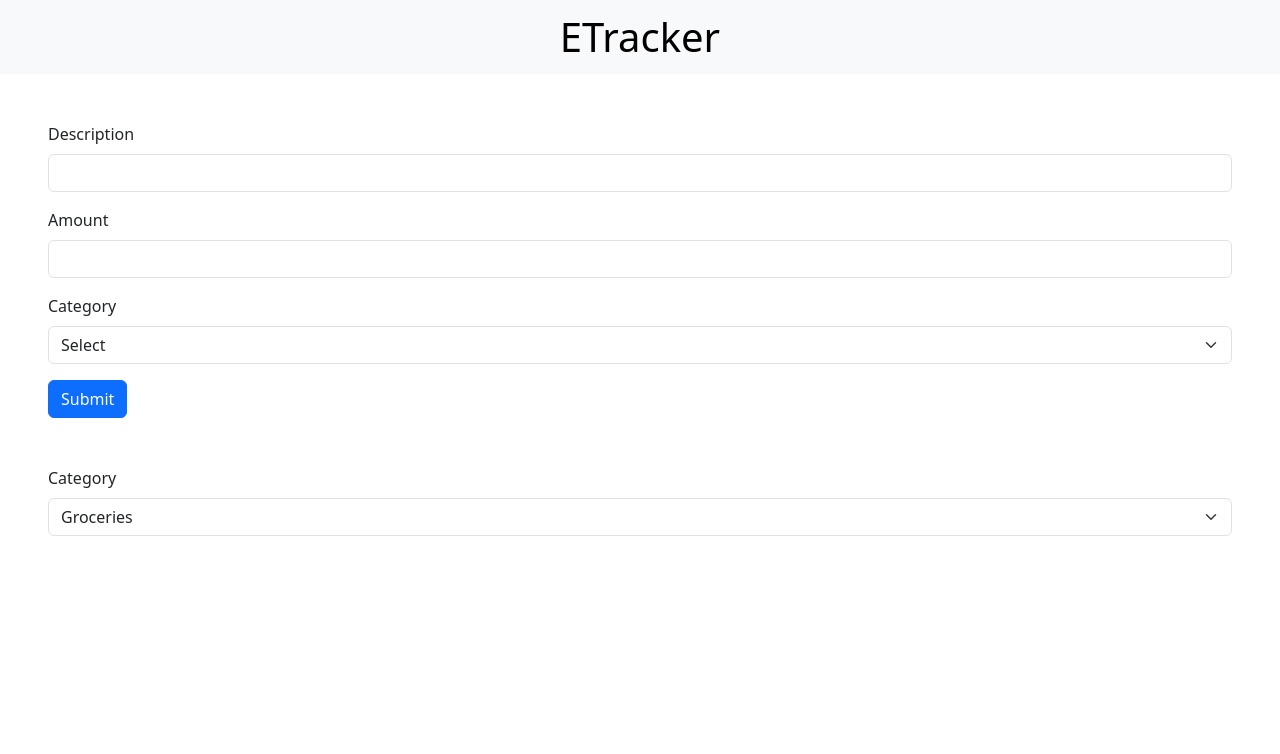
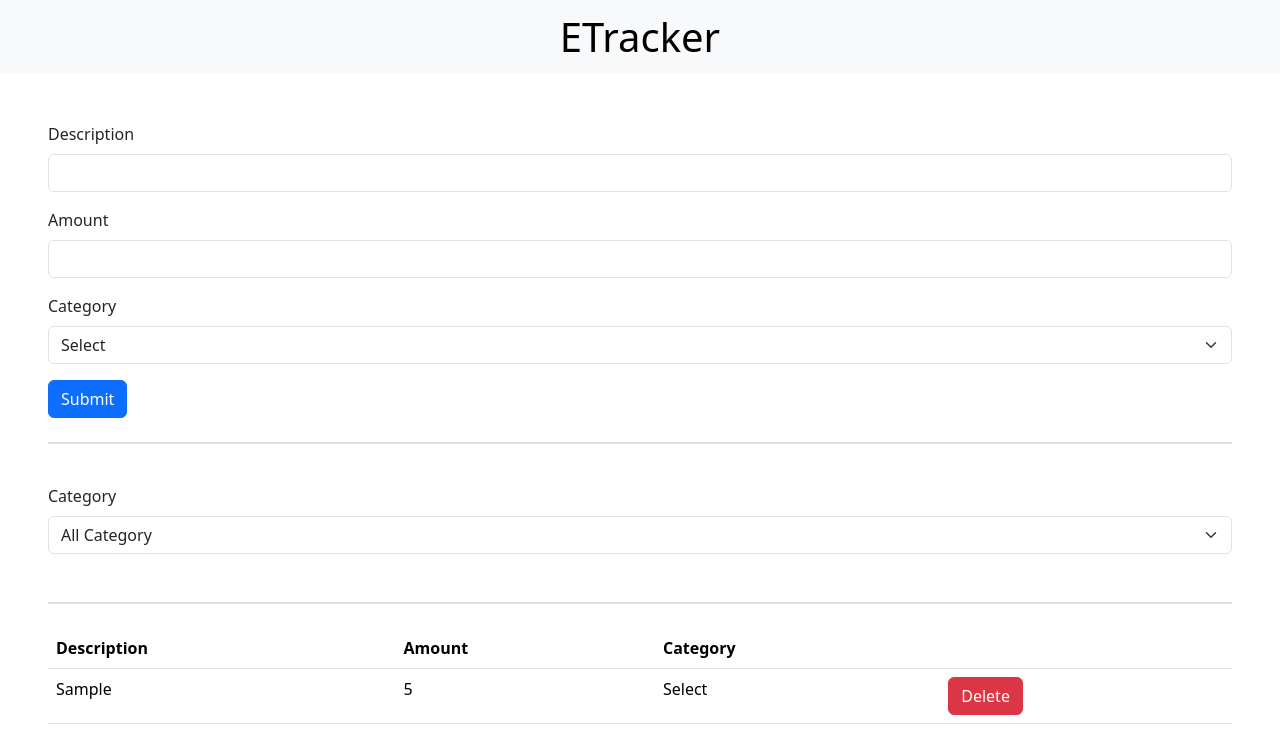
Before and after one commit to ATmilkyway/react_expense_tracker, a React (Vite) app: page / in a window 1280 px wide. Both pictures are taken after typing "Sample", "5" into the empty fields and a click on the button "Submit". Shown: the top 754 px of the page. Built offline with nearby package versions, Linux system fonts and the light colour scheme.

Commit message:
show list of expense

```diff
--- a/src/App.tsx
+++ b/src/App.tsx
@@ -2,6 +2,7 @@ import { useState } from "react";
 import ExpenseForm from "./component/ExpenseForm";
 import { NavBar } from "./component/NavBar";
 import SelectCategory from "./component/SelectCategory";
+import ListExpense from "./component/ListExpense";
 
 export interface FormData {
   description: string;
@@ -17,13 +18,13 @@ const Category = {
 
 console.log(Category);
 const App = () => {
-  const [expense, setExpense] = useState<FormData[]>([]);
+  const [expenses, setExpense] = useState<FormData[]>([]);
 
   // handleOnSubmit
   const handleOnSubmit = (data: FormData) => {
     setExpense((e) => [...e, data]);
   };
-  console.log(expense);
+  console.log(expenses);
 
   return (
     <div>
@@ -33,9 +34,13 @@ const App = () => {
           handleOnSubmit={handleOnSubmit}
           category={Object.values(Category)}
         />
-        <div className="py-5">
+        <hr className="border-secondary border-2 my-4" />
+
+        <div className="pt-3 pb-2">
           <SelectCategory />
         </div>
+        <hr className="border-secondary border-2 my-4" />
+        <ListExpense expenses={expenses}/>
       </div>
     </div>
   );
--- /dev/null
+++ b/src/component/ListExpense.tsx
@@ -0,0 +1,37 @@
+import type { FormData } from "../App";
+
+interface Props {
+  expenses: FormData[];
+}
+const ListExpense = ({ expenses }: Props) => {
+  return (
+    <div>
+      <table className="table">
+        <thead>
+          <tr>
+            <th scope="col">Description</th>
+            <th scope="col">Amount</th>
+            <th scope="col">Category</th>
+            <th scope="col"></th>
+          </tr>
+        </thead>
+        <tbody>
+          {expenses.map((e, index) => (
+            <tr>
+              <td>{e.description}</td>
+              <td>{e.amount}</td>
+              <td>{e.category}</td>
+              <td>
+                <button type="button" className="btn btn-danger">
+                  Delete
+                </button>
+              </td>
+            </tr>
+          ))}
+        </tbody>
+      </table>
+    </div>
+  );
+};
+
+export default ListExpense;
--- a/src/component/SelectCategory.tsx
+++ b/src/component/SelectCategory.tsx
@@ -11,6 +11,7 @@ const SelectCategory = () => {
           id="category"
           autoComplete="off"
         >
+          <option value="1">All Category</option>
           <option value="1">Groceries</option>
           <option value="2">Utilities</option>
           <option value="2">Entertainment</option>
```
